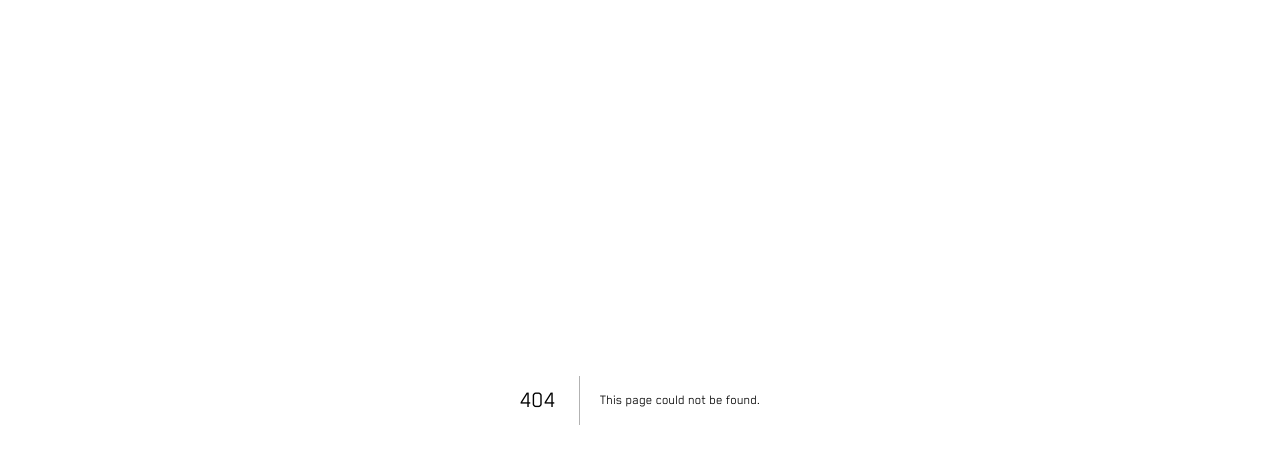
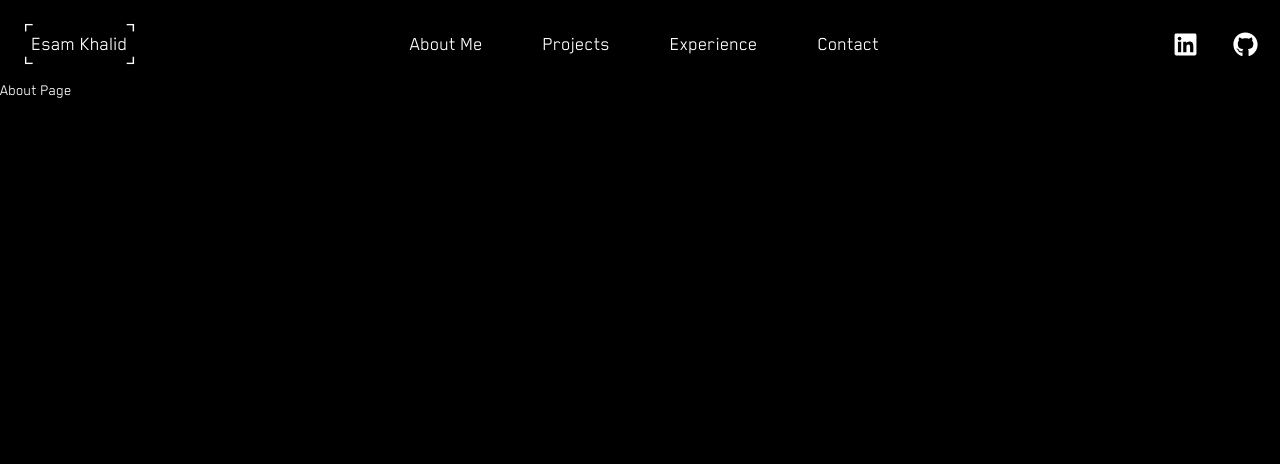
Before and after one commit to EsamKhalid/portfolio-website-v2, a Next.js app: page /AboutPage in a window 1280 px wide. Before the commit this address had no page. Shown: the top 464 px of the page. Built offline with nearby package versions, Linux system fonts and the light colour scheme.

Commit message:
Finished routing for all the Navbar Links

```diff
--- /dev/null
+++ b/app/AboutPage/page.tsx
@@ -0,0 +1,12 @@
+import React from "react";
+
+import NavBar from "@/components/NavBar/NavBar";
+
+export default function page() {
+  return (
+    <>
+      <NavBar />
+      <h1>About Page</h1>
+    </>
+  );
+}
--- /dev/null
+++ b/app/ContactPage/page.tsx
@@ -0,0 +1,12 @@
+import React from "react";
+
+import NavBar from "@/components/NavBar/NavBar";
+
+export default function page() {
+  return (
+    <>
+      <NavBar />
+      <h1>Contact Page</h1>
+    </>
+  );
+}
--- /dev/null
+++ b/app/ExperiencePage/page.tsx
@@ -0,0 +1,12 @@
+import React from "react";
+
+import NavBar from "@/components/NavBar/NavBar";
+
+export default function page() {
+  return (
+    <>
+      <NavBar />
+      <h1>Experience Page</h1>
+    </>
+  );
+}
--- /dev/null
+++ b/app/ProjectsPage/page.tsx
@@ -0,0 +1,12 @@
+import React from "react";
+
+import NavBar from "@/components/NavBar/NavBar";
+
+export default function page() {
+  return (
+    <>
+      <NavBar />
+      <h1>Projects Page</h1>
+    </>
+  );
+}
--- a/components/NavBar/NavBar.tsx
+++ b/components/NavBar/NavBar.tsx
@@ -32,19 +32,34 @@ function NavBar() {
         >
           <h1 className="text-2xl border-corners-sm p-2">Esam Khalid</h1>
         </Link>
+
         <ul className="text-center list-none">
-          <li>About Me</li>
-          <li>Projects</li>
-          <li>Experience</li>
-          <li>Contact</li>
+          <Link href="../AboutPage">
+            <li>About Me</li>
+          </Link>
+
+          <Link href="../ProjectsPage">
+            <li>Projects</li>
+          </Link>
+
+          <Link href="ExperiencePage">
+            <li>Experience</li>
+          </Link>
+
+          <Link href="ContactPage">
+            <li>Contact</li>
+          </Link>
         </ul>
         <div className="NavLogoContainer flex justify-between">
-          <a href="">
+          <Link target="_blank" href="https://github.com/EsamKhalid">
             <FaLinkedin className="NavLogo" />
-          </a>
-          <a>
+          </Link>
+          <Link
+            target="_blank"
+            href="https://www.linkedin.com/in/esam-khalid-49648728b/"
+          >
             <FaGithub className="NavLogo" />
-          </a>
+          </Link>
         </div>
       </div>
     </>
```
